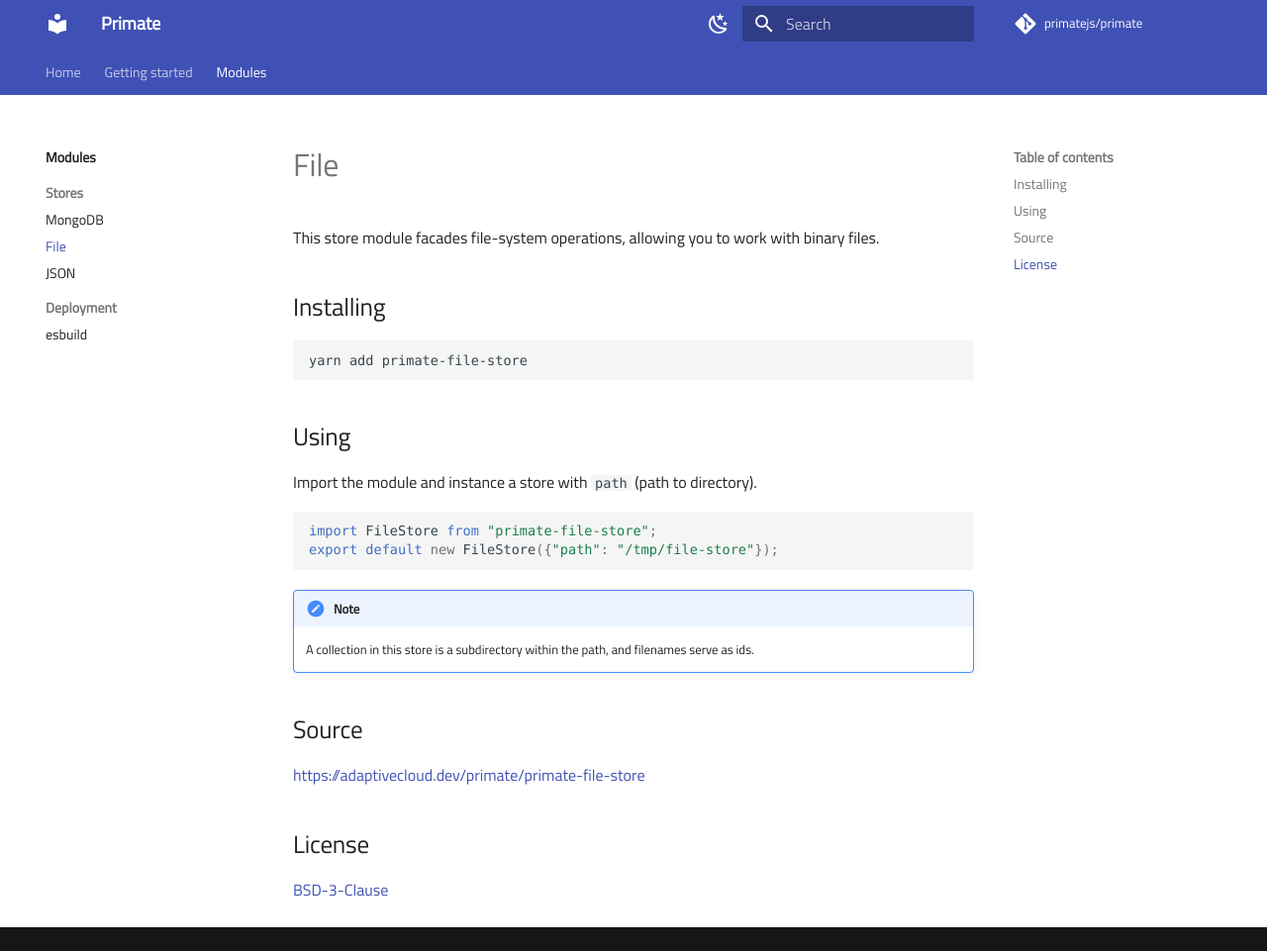
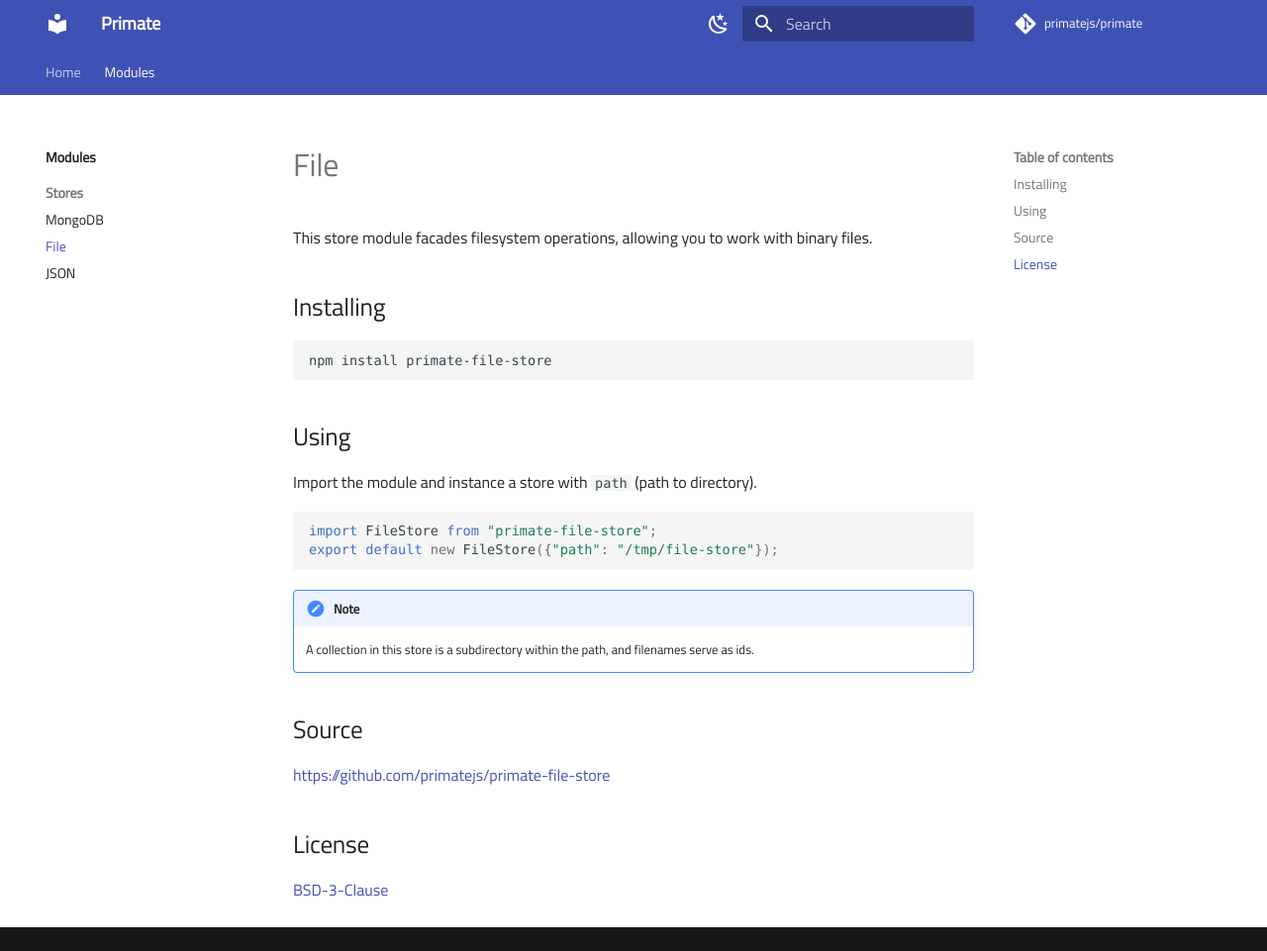
Before and after one commit to phaleth/primatejs-website, an MkDocs documentation site: the page built from docs/modules/stores/file.md, in a window 1280 px wide and 961 px high. Shown: the whole window at 99% size. Built offline with MkDocs 1.6.1 and Material for MkDocs 9.7.7, drawn with Linux system fonts in a browser that asks for light colours; comment, search, counter and statistics services are not loaded.

Commit message:
update modules page, remove getting started

````diff
--- a/docs/modules/stores/file.md
+++ b/docs/modules/stores/file.md
@@ -1,12 +1,12 @@
 # File
 
-This store module facades file-system operations, allowing you to work with
+This store module facades filesystem operations, allowing you to work with
 binary files.
 
 ## Installing
 
 ```
-yarn add primate-file-store
+npm install primate-file-store
 ```
 
 ## Using
@@ -24,7 +24,7 @@ export default new FileStore({"path": "/tmp/file-store"});
 
 ## Source
 
-[https://adaptivecloud.dev/primate/primate-file-store]()
+[https://github.com/primatejs/primate-file-store]()
 
 ## License
 
--- a/mkdocs.yml
+++ b/mkdocs.yml
@@ -37,15 +37,12 @@ markdown_extensions:
       alternate_style: true
 nav:
   - Home: 'index.md'
-  - Getting started: 'getting-started.md'
   - Modules:
      - 'modules/index.md'
      - Stores:
        - MongoDB: 'modules/stores/mongodb.md'
        - File: 'modules/stores/file.md'
        - JSON: 'modules/stores/json.md'
-     - Deployment:
-       - esbuild: 'modules/deployment/esbuild.md'
 extra_css:
   - css/extra.css
 extra:
````
Also changed, not shown: docs/modules/stores/json.md (+2 -2 lines), docs/modules/stores/mongodb.md (+2 -2 lines).
